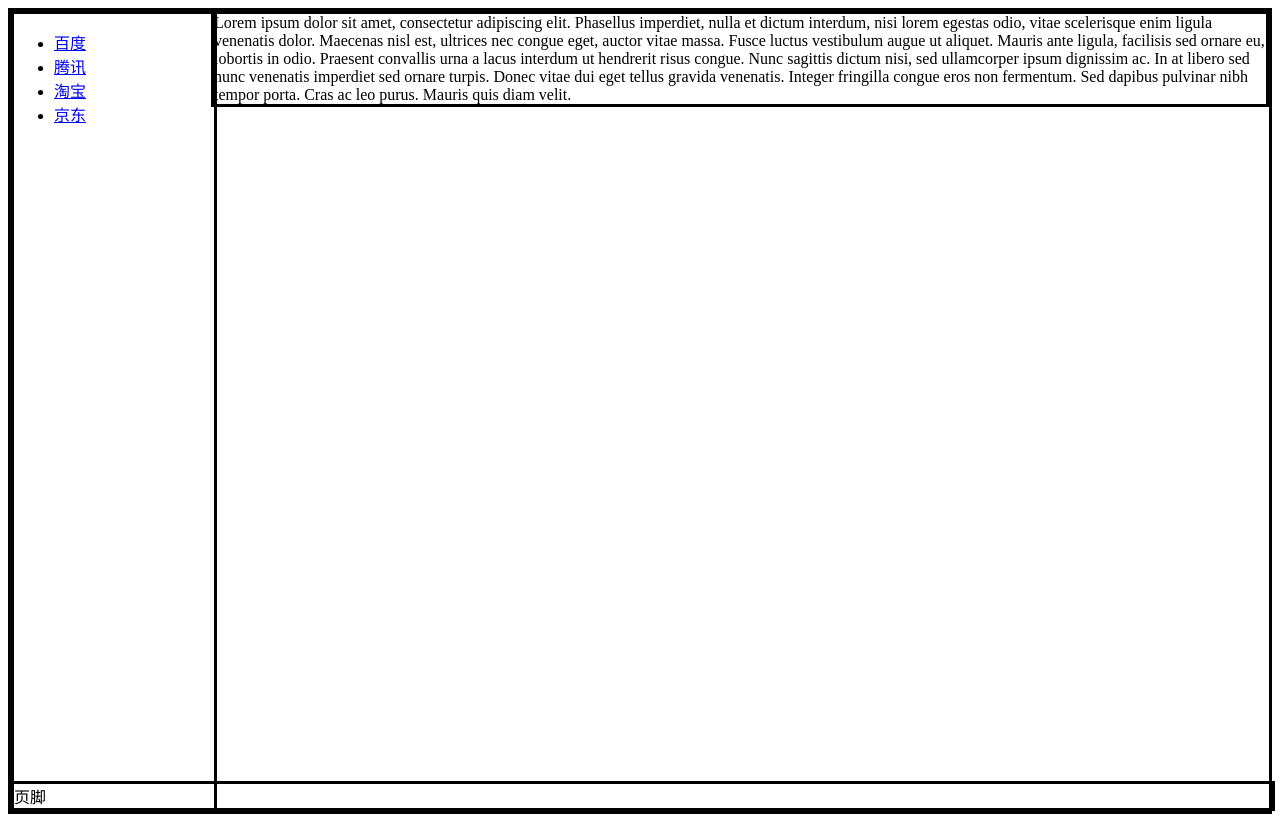
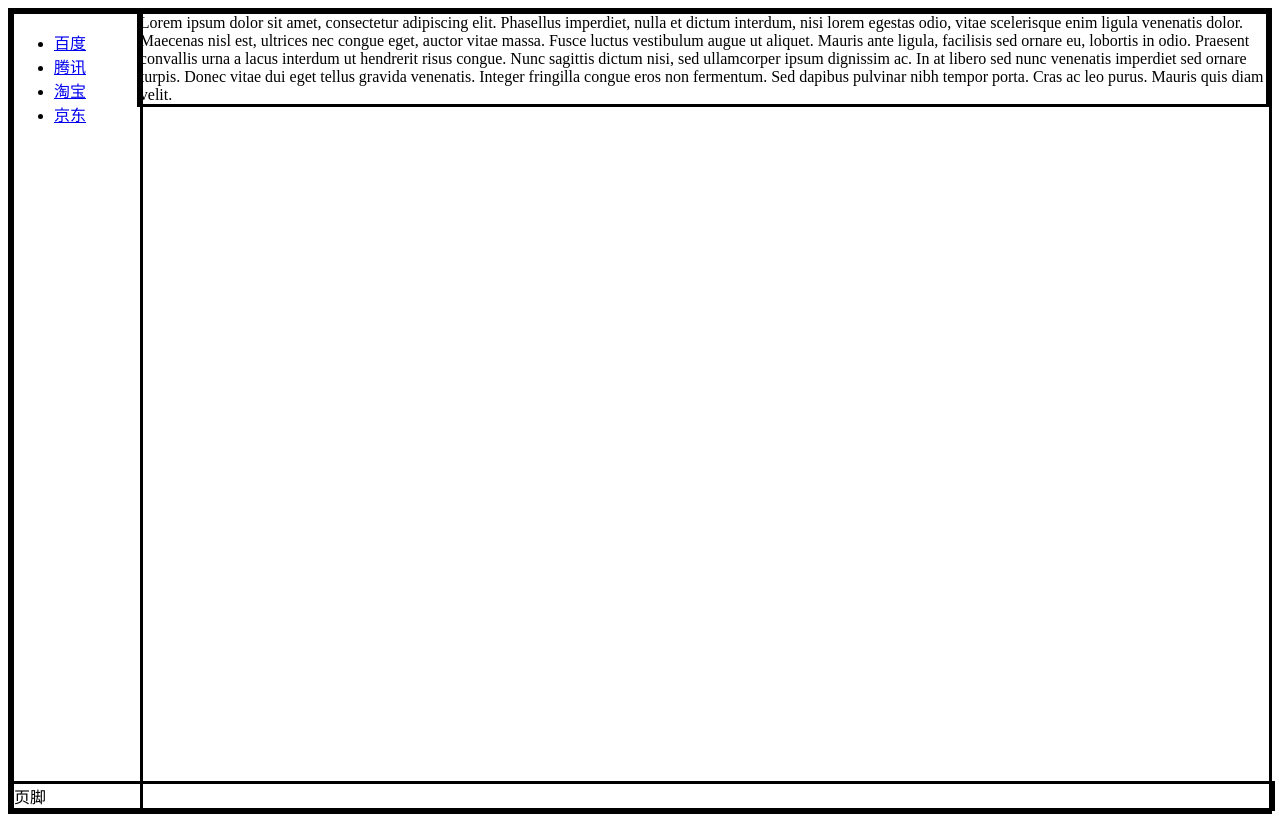
Before and after one commit to imlinux/css_layout_study, a plain HTML site: page position_layout/index.html in a window 1280 px wide. Drawn offline with Linux system fonts and the light colour scheme.

Commit message:
流布局

```diff
--- /dev/null
+++ b/float_layout/layout.css
@@ -0,0 +1,18 @@
+
+.nav, .content, .footer {
+    border: solid;
+}
+
+.nav {
+    float: left;
+    width: 10%;
+    height: 800px;
+}
+
+.content {
+    margin-left: 10%;
+}
+
+.footer {
+    clear: both;
+}
--- a/position_layout/layout.css
+++ b/position_layout/layout.css
@@ -10,12 +10,12 @@
     left: 0px;
     bottom: 0px;
     border: solid;
-    width: 200px;
+    width: 10%;
 }
 
 .content {
     position: absolute;
-    left: 200px;
+    left: 10%;
     right: 0px;
     border: solid;
 }
```
Also changed, not shown: float_layout/index.html (added, +29 -0 lines).
